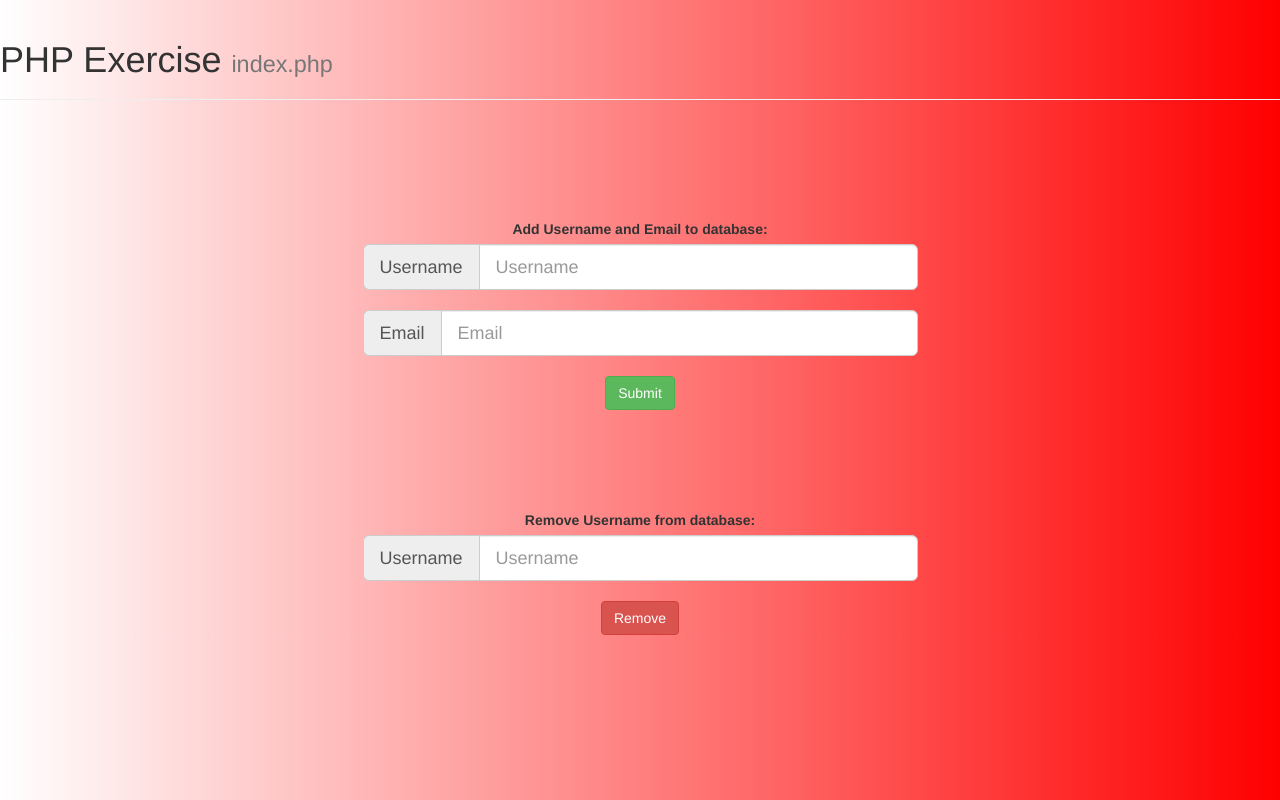
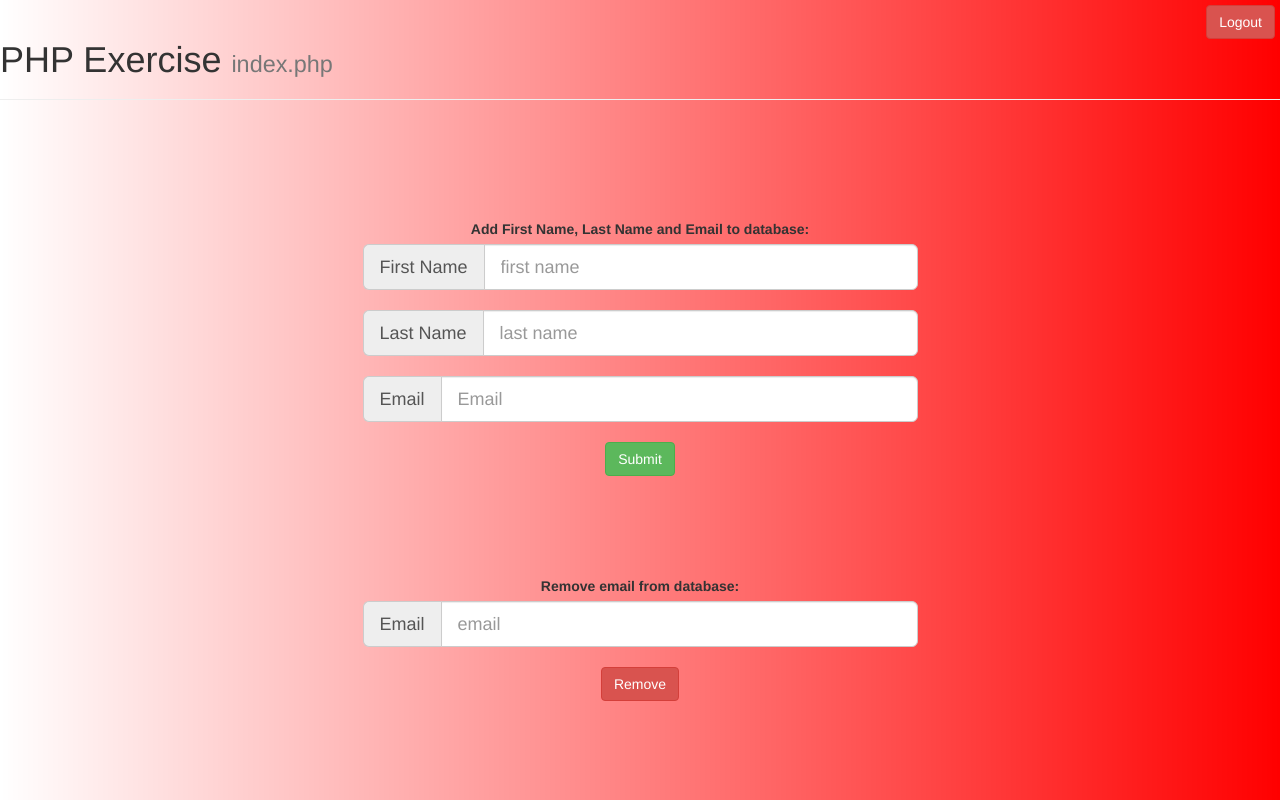
Before and after one commit to Fixated84/php_exercise, a PHP site: page / in a window 1280 px wide. Run offline with PHP 8.4, Linux system fonts and the light colour scheme; the visitor is signed in with stand-in values (Sample User, id 1); some libraries are stand-ins or nearby versions.

Commit message:
added logout button and add name to db

```diff
--- a/index.php
+++ b/index.php
@@ -22,18 +22,24 @@ if (!isset($_SESSION['username'])) {
 
 	<div class="page-header">
   <h1>PHP Exercise <small>index.php</small></h1>
+  <a href="scripts/logout.php" class="btn btn-danger" style="position: absolute; top:5px; right:5px;">Logout</a>
 </div>
 
  <div class="container">
  	    <div class="row">
         <div class="col-md-6 col-md-offset-3">
 <form action="scripts/sendInfoToDB.php" method="POST">
-	<label>Add Username and Email to database:</label>
+	<label>Add First Name, Last Name and Email to database:</label>
 	<div class="input-group input input-group-lg">
-		<span class="input-group-addon username" id="sizing-addon1">Username</span>
- <input class="form-control"  type="text"  name="username" placeholder="Username" </input>
+		<span class="input-group-addon username" id="sizing-addon1">First Name</span>
+ <input class="form-control"  type="text"  name="firstname" placeholder="first name" </input>
 </div>
 
+<br>
+	<div class="input-group input input-group-lg">
+		<span class="input-group-addon username" id="sizing-addon1">Last Name</span>
+ <input class="form-control"  type="text"  name="lastname" placeholder="last name" </input>
+</div>
 <br>
 <div  class="input-group input input-group-lg">
 	<span class="input-group-addon email" id="sizing-addon1">Email</span>
@@ -45,11 +51,11 @@ if (!isset($_SESSION['username'])) {
 </form>
 
 <form action="scripts/removeFromDB.php" method="POST">
-<label>Remove Username from database:</label>
+<label>Remove email from database:</label>
 <div  class="input-group input input-group-lg">
 
-	<span class="input-group-addon email" id="sizing-addon1">Username</span>
- <input class="form-control"  type="text"  name="username" placeholder="Username" </input>
+	<span class="input-group-addon email" id="sizing-addon1">Email</span>
+ <input class="form-control"  type="text"  name="email" placeholder="email" </input>
 
 </div><br>
   <input type="submit" value="Remove" name="submit" class="btn btn-danger"></input>
--- a/scripts/connect.php
+++ b/scripts/connect.php
@@ -8,7 +8,7 @@ $db_name = "mailinglist";
 
  $con = mysqli_connect($host,$db_username,$db_password,$db_name) or die("Connection failed");
 
-  print("You have connected to the database: " . $db_name);
+ // print("You have connected to the database: " . $db_name);
 
 
 
--- a/scripts/login.php
+++ b/scripts/login.php
@@ -68,8 +68,11 @@ header('location:../index.php');
 
 </div><br>
   <input type="submit" value="Submit" name="submit" class="btn btn-success"></input>
+<br>
+<br>
+
  <?php
-echo $message;
+echo "<p><strong>  $message   </strong></p>";
  ?>
 
 </form>
--- a/scripts/removeFromDB.php
+++ b/scripts/removeFromDB.php
@@ -1,10 +1,10 @@
 <?php
 include("connect.php");
- $username = $_POST['username'];
+ $email = $_POST['email'];
 
 
 
-$queryremove = "DELETE FROM emaillist WHERE (`username` = '$username')";
+$queryremove = "DELETE FROM emaillist WHERE (`email` = '$email')";
 
 
 $updatedb2 = mysqli_query($con,$queryremove);
@@ -12,7 +12,7 @@ $updatedb2 = mysqli_query($con,$queryremove);
 mysqli_close($con);
 
 if ($updatedb2) {
- echo "<br> record successfully removed <br> You have removed Username: " .$username . " from the database." ;
+ echo "<br> record successfully removed <br> You have removed Username: " .$email . " from the database." ;
 
 }else{
   echo "info could not be deleted";
```
Also changed, not shown: scripts/sendInfoToDB.php (+5 -4 lines).
